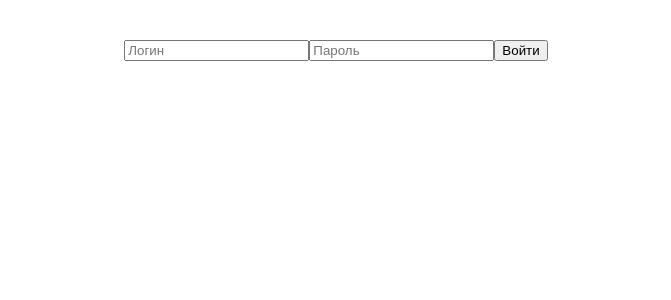
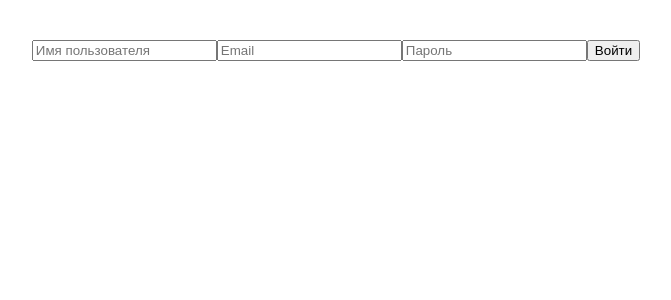
Before and after one commit to Begemot03/school-analytics-frontend, a React (Vite) app: page /registration in a window 1280 px wide. Shown: the top 300 px of the page, without its empty margins (304-975 px from the left). Built offline with nearby package versions, Linux system fonts and the light colour scheme.

Commit message:
Add simple validation for login and registration forms

```diff
--- a/package.json
+++ b/package.json
@@ -14,6 +14,7 @@
     "path": "^0.12.7",
     "react": "^18.3.1",
     "react-dom": "^18.3.1",
+    "react-hook-form": "^7.53.0",
     "react-router-dom": "^6.27.0"
   },
   "devDependencies": {
--- /dev/null
+++ b/src/pages/login/model/index.ts
@@ -0,0 +1 @@
+export type * from "./types";
--- /dev/null
+++ b/src/pages/login/model/types.d.ts
@@ -0,0 +1,4 @@
+export type LoginFormData = {
+    username: string;
+    password: string;
+};
--- a/src/pages/login/ui/Login.tsx
+++ b/src/pages/login/ui/Login.tsx
@@ -1,20 +1,27 @@
 import { authApi } from "@/shared/api/api";
 import { useAuth } from "@/shared/lib/auth/useAuth";
 import { FC } from "react";
+import { useForm } from "react-hook-form";
 import { useNavigate } from "react-router-dom";
+import { LoginFormData } from "@/pages/login/model";
+
+// {
+// username: "jhonsdjhnond",
+// email: "testmdasdil@mail.ru",
+// password: "233ddsda24",
+// }
+
+
 
 export const LoginPage: FC = () => {
+    const { register, handleSubmit } = useForm<LoginFormData>();
     const { setToken } = useAuth();
     const navigate = useNavigate();
 
-    const handleLogin = async () => {
+    const onSumbit = async (data: object) => {
         const response: string = await authApi
             .post("sign-in", {
-                body: JSON.stringify({
-                    username: "jhonsdjhnond",
-                    email: "testmdasdil@mail.ru",
-                    password: "233ddsda24",
-                }),
+                body: JSON.stringify(data),
             })
             .json();
 
@@ -24,10 +31,23 @@ export const LoginPage: FC = () => {
     };
 
     return (
-        <div>
-            <input type='text' placeholder='Логин' />
-            <input type='text' placeholder='Пароль' />
-            <button onClick={handleLogin}>Войти</button>
-        </div>
+        <form onSubmit={handleSubmit(onSumbit)}>
+            <input
+                {...register("username", {
+                    minLength: 5,
+                    maxLength: 50,
+                })}
+                placeholder='Имя пользователя'
+            />
+            <input
+                {...register("password", {
+                    minLength: 0,
+                    maxLength: 255,
+                })}
+                type='password'
+                placeholder='Пароль'
+            />
+            <button type='submit'>Войти</button>
+        </form>
     );
 };
--- /dev/null
+++ b/src/pages/registration/model/index.ts
@@ -0,0 +1 @@
+export type * from "./types";
--- /dev/null
+++ b/src/pages/registration/model/types.d.ts
@@ -0,0 +1,5 @@
+export type RegistrationFormData = {
+    username: string;
+    email: string;
+    password: string;
+};
--- a/src/pages/registration/ui/Registration.tsx
+++ b/src/pages/registration/ui/Registration.tsx
@@ -1,20 +1,19 @@
+import { RegistrationFormData } from "@/pages/registration/model";
 import { authApi } from "@/shared/api/api";
 import { useAuth } from "@/shared/lib/auth/useAuth";
 import { FC } from "react";
+import { useForm } from "react-hook-form";
 import { useNavigate } from "react-router-dom";
 
 export const RegistrationPage: FC = () => {
+    const { register, handleSubmit } = useForm<RegistrationFormData>();
     const { setToken } = useAuth();
     const navigate = useNavigate();
 
-    const handleLogin = async () => {
+    const onSumbit = async (data: object) => {
         const response: string = await authApi
             .post("sign-up", {
-                body: JSON.stringify({
-                    username: "jhonsdjhnond",
-                    email: "testmdasdil@mail.ru",
-                    password: "233ddsda24",
-                }),
+                body: JSON.stringify(data),
             })
             .json();
 
@@ -24,10 +23,33 @@ export const RegistrationPage: FC = () => {
     };
 
     return (
-        <div>
-            <input type='text' placeholder='Логин' />
-            <input type='text' placeholder='Пароль' />
-            <button onClick={handleLogin}>Войти</button>
-        </div>
+        <form onSubmit={handleSubmit(onSumbit)}>
+            <input
+                {...register("username", {
+                    minLength: 5,
+                    maxLength: 50,
+                })}
+                placeholder='Имя пользователя'
+            />
+            <input
+                {...register("email", {
+                    required: true,
+                    pattern: /^\S+@\S+\.\S+$/,
+                    minLength: 5,
+                    maxLength: 255,
+                })}
+                type='email'
+                placeholder='Email'
+            />
+            <input
+                {...register("password", {
+                    minLength: 0,
+                    maxLength: 255,
+                })}
+                type='password'
+                placeholder='Пароль'
+            />
+            <button type='submit'>Войти</button>
+        </form>
     );
 };
```
Also changed, not shown: 1 other file (tests, documents, lock files or other folders).
